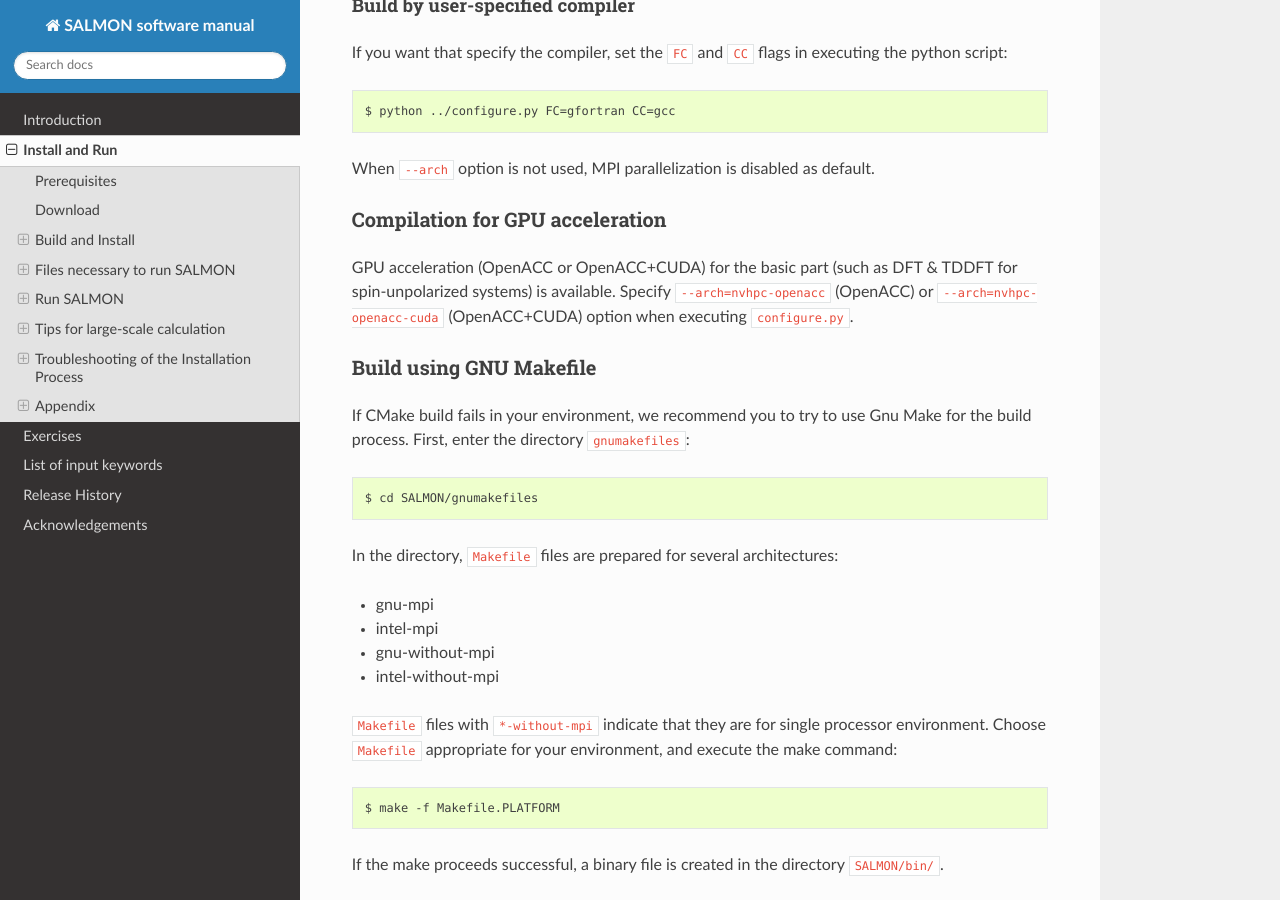
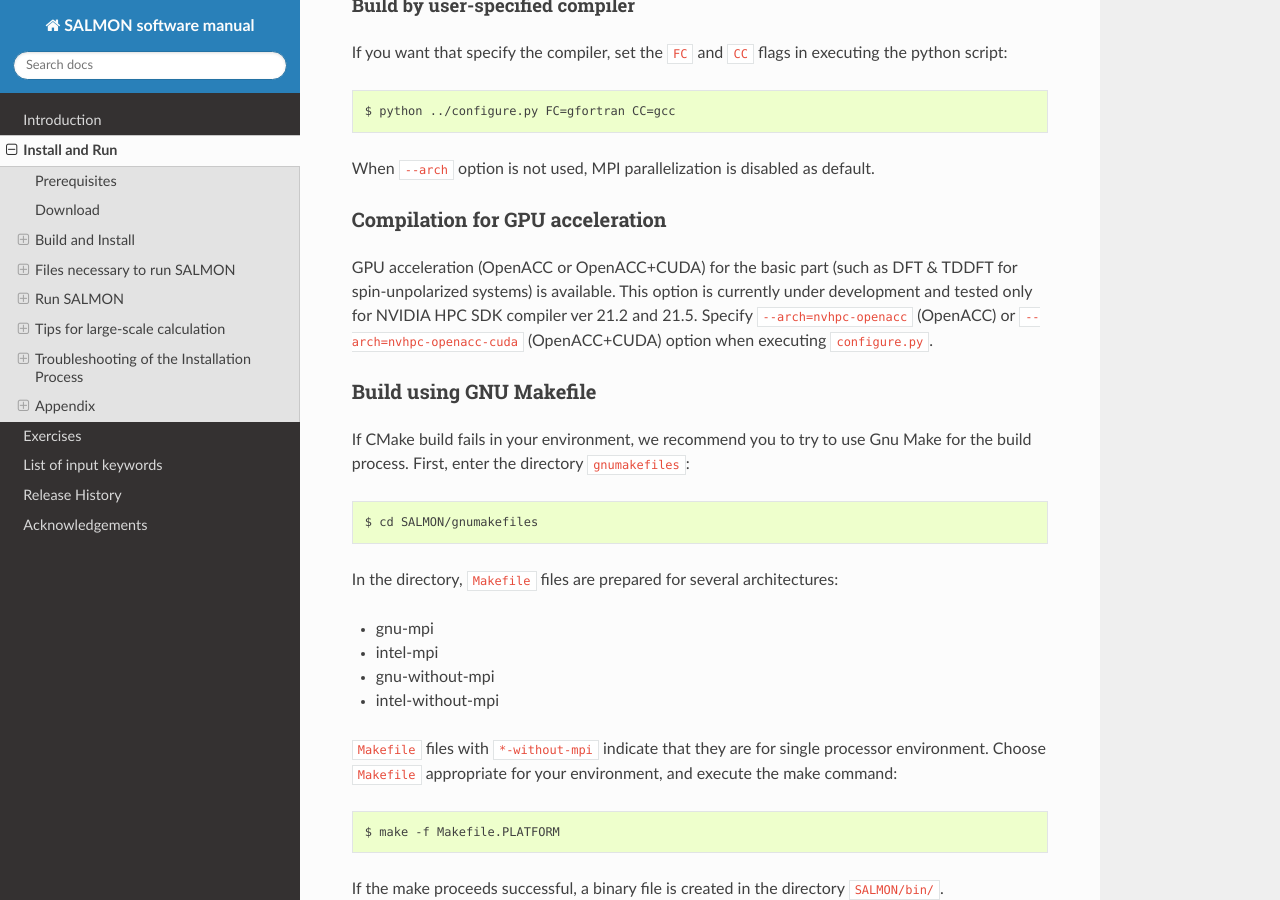
Before and after one commit to SALMON-TDDFT/SALMON-DOCS, a Sphinx documentation site: the page built from source/install_and_run.rst, in a window 1280 px wide and 900 px high, scrolled down 12124 px. Built offline with Sphinx 7.4.7 and the Read the Docs theme 2.0.0, drawn with Linux system fonts in a browser that asks for light colours; formulas are drawn with MathJax 3.

Commit message:
Update install_and_run.rst

```diff
--- a/source/install_and_run.rst
+++ b/source/install_and_run.rst
@@ -563,6 +563,7 @@
 ~~~~~~~~~~~~~~~~~~~~~~~~~~~~~~~~~~~~~~~~~~
 
 GPU acceleration (OpenACC or OpenACC+CUDA) for the basic part (such as DFT & TDDFT for spin-unpolarized systems) is available.
+This option is currently under development and tested only for NVIDIA HPC SDK compiler ver 21.2 and 21.5.
 Specify ``--arch=nvhpc-openacc`` (OpenACC) or ``--arch=nvhpc-openacc-cuda`` (OpenACC+CUDA) option when executing ``configure.py``.
 
 .. _build-gnu-make:
```
